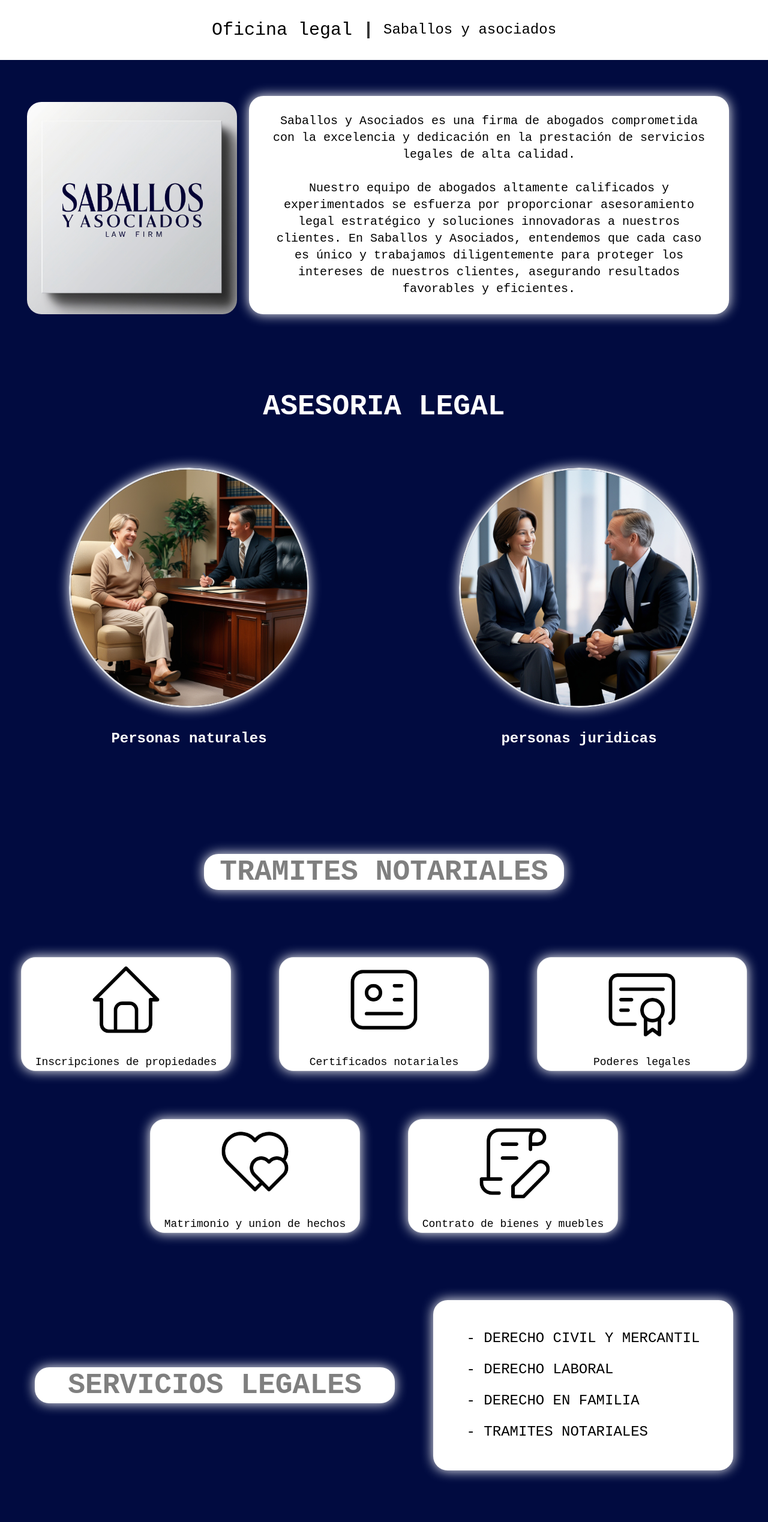
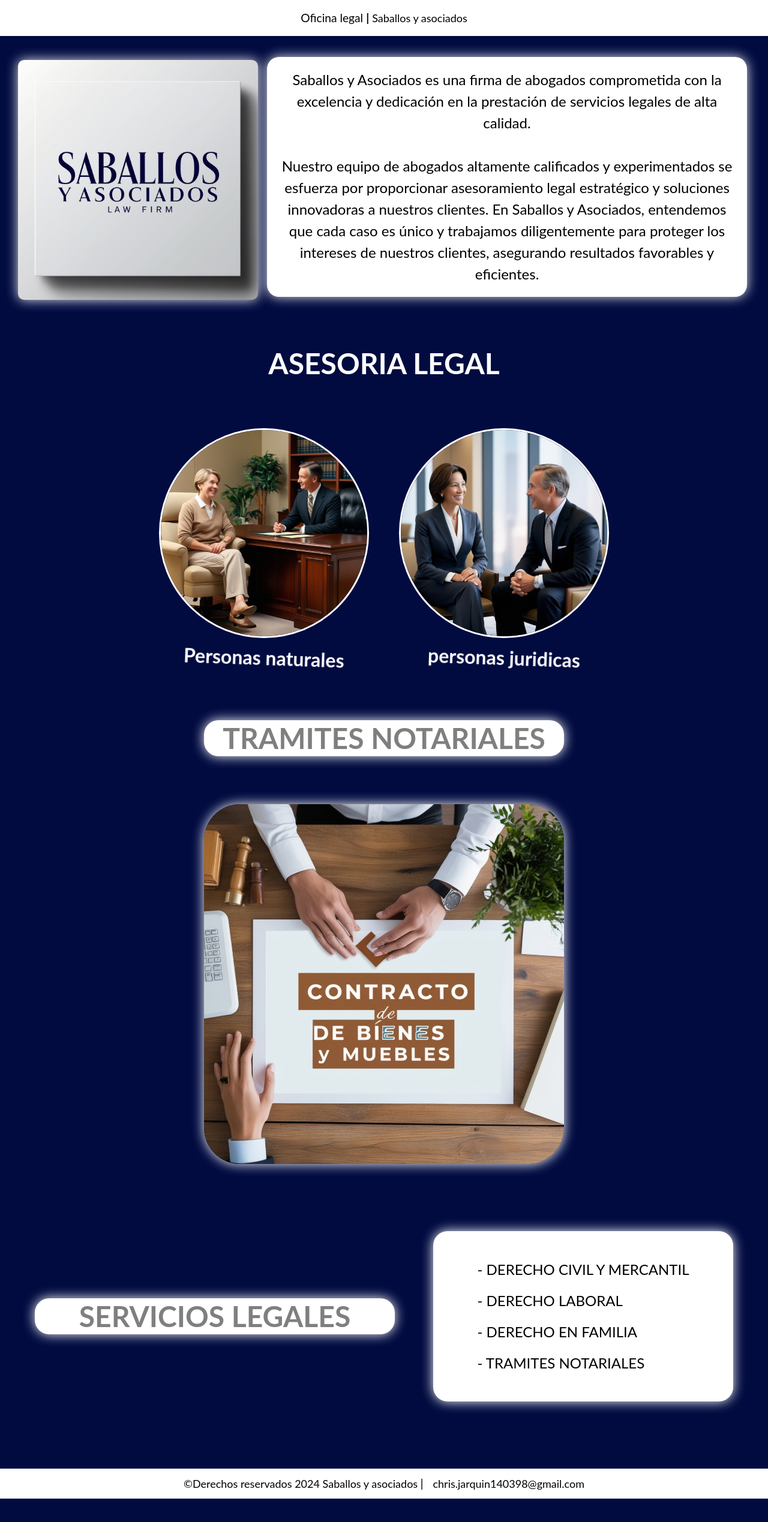
Before and after one commit to eter-kenth/SYA, an Astro site: page / in a window 1280 px wide. Shown: the top 2538 px of the page at 60% size. After the commit the page ends 2499 px from the top, so only its background shows below. Built offline with nearby package versions, Linux system fonts and the light colour scheme; Astro itself is replaced by a stand-in of ours; what @midudev/tailwind-animations, tailwindcss-animated would draw is missing.

Commit message:
comiteando los cambios a la pagina sya

```diff
--- a/src/components/asesoriaLegal.astro
+++ b/src/components/asesoriaLegal.astro
@@ -1,26 +1,139 @@
----
----
+<section class="custom-section">
+    <h1 class="custom-title"><strong>ASESORIA LEGAL</strong></h1>
+
+    <section class="custom-content">
+        <div class="custom-card">
+            <img src="/personaNatural.jpg" alt="Imagen persona natural" class="custom-image">
+            <p class="custom-text"><strong>Personas naturales</strong></p>
+        </div>
+        <div class="custom-card">
+            <img src="/personaJuridica.jpg" alt="Imagen persona juridica" class="custom-image">
+            <p class="custom-text"><strong>personas juridicas</strong></p>
+        </div>
+    </section>
+</section>
 
 
 
-<section class="md:mt-[130px]">
+<style>
+/* Animaciones */
+@keyframes fade-down {
+    from {
+        opacity: 0;
+        transform: translateY(-20px);
+    }
+    to {
+        opacity: 1;
+        transform: translateY(0);
+    }
+}
 
-    <h1 class="text-white flex animate-fade-down animate-once animate-duration-[3000ms] animate-normal justify-center mt-[30px] md:text-5xl md:mt-[70px]"><strong>ASESORIA LEGAL</strong></h1>
+@keyframes wiggle {
+    0%, 100% {
+        transform: rotate(-2deg);
+    }
+    50% {
+        transform: rotate(2deg);
+    }
+}
 
-    <section class="text-white  gap-6 items-center justify-center mt-[40px] flex-col flex md:flex-row md:gap-[250px] md:mt-2">
+/* Estilos generales */
+.custom-section {
+    margin-top: 130px;
+    margin-bottom: 130px;
+    text-align: center;
+}
 
-        <div class=" animate-fade-down animate-once animate-duration-[3000ms] animate-normal flex items-center justify-center flex-col gap-9 md:mt-[70px]">
-            <img src="/personaNatural.jpg" alt="Imagen persona natural"  class="w-[200px] rounded-full md:w-[400px] border-3 shadow-custom">
-            <p class="text-2xl animate-wiggle animate-infinite animate-duration-[2000ms] animate-normal"><strong>Personas naturales</strong></p>
+.custom-title {
+    color: white;
+    margin-top: 30px;
+    font-size: 3rem; /* Ajusta el tamaño de la fuente */
+    animation: fade-down 3s ease-out;
+}
 
-        </div>
-        <div class="animate-fade-down animate-once animate-duration-[3000ms] animate-normal flex items-center justify-center flex-col gap-9 md:mt-[70px] ">
-            <img src="/personaJuridica.jpg" alt="Imagen persona juridica" class="w-[200px] rounded-full md:w-[400px] border-3 shadow-custom">
-            <p class="animate-wiggle animate-infinite animate-duration-[2000ms] animate-normal text-2xl"><strong>personas juridicas</strong></p>
+.custom-content {
+    display: flex;
+    flex-direction: row;
+    gap: 30px;
+    align-items: center;
+    justify-content: center;
+    margin-top: 40px;
+    color: white;
+}
 
-        </div>
+.custom-card {
+    display: flex;
+    flex-direction: column;
+    align-items: center;
+    gap: 9px;
+    margin-top: 70px;
+}
 
-    </section>
+.custom-image {
+    width: 500px; /* Aumenta el tamaño de la imagen en PC */
+    border-radius: 50%;
+    border: 3px solid;
+
+}
+
+.custom-text {
+    font-size: 2rem;
+    animation: wiggle 2s infinite;
+}
+
+/* Media Queries para tablets */
+@media (min-width: 768px) and (max-width: 1300px) {
+    .custom-section {
+        margin-top: 70px;
+        margin-bottom: 80px;
+    }
+
+    .custom-title {
+        font-size: 3rem;
+        margin-top: 70px;
+    }
+
+    .custom-content {
+        flex-direction: row;
+        gap: 50px;
+        margin-top: 2px;
+    }
+
+    .custom-card {
+        margin-top: 70px;
+    }
+
+    .custom-image {
+        width: 350px; /* Ajusta el tamaño de la imagen en tablets */
+    }
+}
 
 
-</section>
+/* Media Queries para móviles */
+@media (max-width: 768px) {
+    .custom-section {
+        margin-top: 30px;
+        margin-bottom: 80px;
+    }
+
+    .custom-title {
+        font-size: 2rem;
+        margin-top: 30px;
+    }
+
+    .custom-content {
+        gap: 20px;
+        margin-top: 20px;
+        flex-direction: column;
+    }
+
+    .custom-card {
+        margin-top: 30px;
+    }
+
+    .custom-image {
+        width: 200px; /* Tamaño de imagen en móviles */
+    }
+}
+
+</style>
--- a/src/components/footer.astro
+++ b/src/components/footer.astro
@@ -1,5 +1,4 @@
 <div class="mt-14">
-
     <div class="flex  bg-white items-center justify-center flex-col
     h-[60px] md:h-[50px] md:flex md:flex-row md:gap-4 md:bg-white
     md:w-full  md:mr-0 md:ml-0
--- a/src/components/header.astro
+++ b/src/components/header.astro
@@ -1,17 +1,64 @@
----
 
----
-
-<header class="animate-fade-down animate-once animate-duration-[3000ms] animate-normal">
-    <div class="flex bg-white items-center justify-center flex-col
-    h-[60px] md:h-[100px] md:flex md:flex-row md:gap-4 md:bg-white
-    md:w-full  md:mr-0 md:ml-0
-    ">
-        <h1 class="text-sm md:text-3xl">
-            Oficina legal  <strong class="opacity-0 md:opacity-[80%]">|</strong>
+<header class="custom-header">
+    <div class="custom-container">
+        <h1 class="custom-title">
+            Oficina legal
         </h1>
-
-        <p class="text-sm md:text-2xl">Saballos y asociados</p>
-
+        <strong class="custom-divider">|</strong>
+        <p class="custom-subtitle">  Saballos y asociados</p>
     </div>
 </header>
+
+<style>
+    /* Animación */
+@keyframes fade-down {
+    0% { opacity: 0; transform: translateY(-10px); }
+    100% { opacity: 1; transform: translateY(0); }
+}
+
+/* Estilos del Header */
+.custom-header {
+    animation: fade-down 3s ease-out;
+
+}
+
+.custom-container {
+    display: flex;
+    gap: 5px;
+    flex-direction: row;
+    align-items: center;
+    justify-content: center;
+    background-color: white;
+    height: 60px; /* Altura para dispositivos móviles */
+}
+
+.custom-title {
+    font-size: larger; /* Tamaño de fuente para móviles */
+}
+
+.custom-divider {
+    opacity: 100; /* Oculta el divisor en móviles */
+    font-size: larger;
+}
+
+.custom-subtitle {
+    font-size: large; /* Tamaño de fuente para móviles */
+}
+
+/* tablets pequeñas */
+@media screen and (min-width: 768px) and (max-width: 810px) {
+
+    .custom-container{
+        max-width: 100%;
+
+    }
+}
+
+@media screen and (min-width: 769px) and (max-width: 1024px) {
+    .custom-container{
+        max-width: 100%;
+
+    }
+}
+
+</style>
--- /dev/null
+++ b/src/components/scrollMatrites.astro
@@ -0,0 +1,126 @@
+
+<body>
+	<section class="flex justify-center">
+        <div class="bg-white rounded-3xl  shadow-custom mt-4 w-[250px]
+        flex justify-center  md:w-[600px]">
+          <h1 class="text-black animate-pulse
+          animate-infinite animate-duration-[3000ms]
+           flex justify-center md:text-5xl md:h-[60px] md:items-center">
+            <strong>TRAMITES NOTARIALES</strong>
+         </h1>
+        </div>
+    </section>
+
+    <div class="slider-frame shadow-custom">
+        <ul>
+            <li><img src="certificadoN.jpg" alt=""></li>
+            <li><img src="contratoBYM.jpg" alt=""></li>
+            <li><img src="inscripcionP.jpg" alt=""></li>
+            <li><img src="MyU.jpg" alt=""></li>
+            <li><img src="poderesL.jpg" alt=""></li>
+        </ul>
+    </div>
+</body>
+
+
+
+
+
+<style>
+    * {
+        margin: 0;
+        padding: 0;
+        font-family: Lato;
+    }
+
+    .slider-frame {
+        width: 600px; /* Ajuste de la altura del slider */
+        margin: 80px auto 0;
+        overflow: hidden;
+        border-radius: 10%;
+    }
+
+    .slider-frame ul {
+        display: flex;
+        padding: 0;
+        width: 500%; /* Ancho para 5 imágenes */
+        animation: slide 25s infinite alternate ease-in-out;
+    }
+
+    .slider-frame li {
+        width: 100%;
+        list-style: none;
+    }
+
+    .slider-frame img {
+        width: 100%;
+        height: 100%; /* Asegura que la imagen ocupe todo el contenedor */
+        object-fit: cover; /* Para ajustar las imágenes sin distorsión */
+    }
+
+    @keyframes slide {
+        0% {margin-left: 0;}
+        16% {margin-left: 0;}
+
+        20% {margin-left: -100%;}
+        36% {margin-left: -100%;}
+
+        40% {margin-left: -200%;}
+        56% {margin-left: -200%;}
+
+        60% {margin-left: -300%;}
+        76% {margin-left: -300%;}
+
+        80% {margin-left: -400%;}
+        100% {margin-left: -400%;}
+    }
+
+    /* Media Queries para dispositivos móviles */
+    @media (min-width: 410px) and (max-width: 767px) {
+        .slider-frame {
+            width: 80%; /* El slider ocupará el 80% del ancho del contenedor */
+            height: 330px; /* Reducir la altura del slider en móviles */
+            margin: 40px auto 0; /* Reduce el margen superior en móviles */
+        }
+
+
+    }
+
+    @media (min-width:350px)  and (max-width: 400px) {
+
+        .slider-frame {
+            width: 80%; /* El slider será un poco más pequeño en pantallas muy pequeñas */
+            height: 300px; /* Altura aún más reducida en pantallas pequeñas */
+            margin: 40px auto 0; /* Reduce aún más el margen superior */
+        }
+
+
+    }
+
+    @media (min-width:300px)  and (max-width: 365px) {
+        .slider-frame {
+            width: 80%; /* El slider será un poco más pequeño en pantallas muy pequeñas */
+            height: 287px; /* Altura aún más reducida en pantallas pequeñas */
+            margin: 40px auto 0; /* Reduce aún más el margen superior */
+        }
+
+
+    }
+
+
+    /* Media Queries para el galaxi s8 y pantallas muy pequeñas */
+    @media (min-width: 768px) and (max-width: 1024px) {
+    .slider-frame {
+        width: 500px; /* Ajusta el ancho para tablets */
+        height: 500px; /* Ajusta la altura para tablets */
+        margin: 60px auto 0; /* Reduce ligeramente el margen superior */
+    }
+
+
+}
+
+   @media screen and (min-width: 768px) and (max-width: 810px) {
+
+
+   }
+    </style>
--- a/src/components/serviciosLegales.astro
+++ b/src/components/serviciosLegales.astro
@@ -1,6 +1,3 @@
-
-
-
 <section class="flex flex-col justify-center items-center md:flex-row md:mt-28 md:gap-16 md:mb-28">
     <section class="flex  justify-center mb-7 mt-16 md:mb-0 md:mt-0">
         <div class="bg-white rounded-3xl shadow-custom
--- a/src/components/sobrenosotros.astro
+++ b/src/components/sobrenosotros.astro
@@ -1,19 +1,151 @@
-
-<section class="animate-fade-down animate-once animate-duration-[3000ms] animate-normal md:flex md:flex-row md:justify-center md:mt-10">
-
-    <picture class="flex justify-center">
-        <img src="/SYAlogo.jpg" alt="" class="w-[180px] mt-[30px] md:w-[350px] md:rounded-3xl">
-
+<section class="custom-section">
+    <picture class="custom-picture">
+        <img src="/SYAlogo.jpg" class="custom-image">
     </picture>
-
-    <div class="mt-[20px] ml-5 mr-5 md:w-[800px] md:bg-white
-    md:rounded-3xl md:shadow-custom
-    " >
-        <p class="text-white flex text-center md:text-black md:text-xl md:m-7">
+    <div class="custom-content">
+        <p class="custom-text">
             Saballos y Asociados es una firma de abogados comprometida con la excelencia y dedicación en la prestación de servicios legales de alta calidad.
             <br><br>
             Nuestro equipo de abogados altamente calificados y experimentados se esfuerza por proporcionar asesoramiento legal estratégico y soluciones innovadoras a nuestros clientes. En Saballos y Asociados, entendemos que cada caso es único y trabajamos diligentemente para proteger los intereses de nuestros clientes, asegurando resultados favorables y eficientes.
         </p>
     </div>
+</section>
 
-</section>
+
+<style>
+    /* Animaciones */
+@keyframes fade-down {
+    from {
+        opacity: 0;
+        transform: translateY(-20px);
+    }
+    to {
+        opacity: 1;
+        transform: translateY(0);
+    }
+}
+
+/* Estilos generales */
+.custom-section {
+    display: flex;
+    flex-direction: row;
+    align-items: center;
+    margin-top: 10px;
+    animation: fade-down 3s ease-out;
+    align-content: center;
+    justify-content: center;
+    gap: 10px;
+}
+
+.custom-picture {
+    display: flex;
+    justify-content: center;
+}
+
+.custom-image {
+    width: 400px;
+    margin-top: 30px;
+    border-radius: 10px;
+    box-shadow: 0 0 20px rgba(255, 255, 255, 0.9);
+}
+
+.custom-content {
+    margin-top: 20px;
+    margin-left: 5px;
+    margin-right: 5px;
+    background-color: #fff; /* Fondo blanco para pantallas grandes */
+    border-radius: 20px; /* Bordes redondeados para pantallas grandes */
+    box-shadow: 0 4px 8px rgba(0, 0, 0, 0.1); /* Sombra para pantallas grandes */
+    padding: 20px;
+    max-width: 800px;
+    height: 400px;
+    display: flex;
+    justify-content: center;
+    align-items: center;
+    box-shadow: 0 0 20px rgba(255, 255, 255, 0.9);
+}
+
+.custom-text {
+    color: #000; /* Texto negro para pantallas grandes */
+    font-size: x-large; /* Tamaño de fuente para pantallas grandes */
+    text-align: center;
+    text-justify:center ;
+
+
+}
+
+
+/* tablets pequeñas */
+@media screen and (min-width: 768px) and (max-width: 810px) {
+    .custom-section {
+        flex-direction: column; /* Mantén la dirección de columna en el iPad Mini */
+        justify-content: center;
+        margin-top: 10px;
+        padding: 0 15px; /* Aumenta el relleno horizontal para el iPad Mini */
+    }
+
+    .custom-image {
+        width:400px; /* Ajusta el tamaño de la imagen en el iPad Mini */
+        border-radius: 15px;
+    }
+
+    .custom-content {
+        margin-top: 30px;
+        max-width: 90%; /* Asegura que el contenido use el ancho completo disponible */
+        padding: 0 15px; /* Añade más relleno horizontal */
+    }
+
+    .custom-text {
+        font-size: 1.25rem; /* Ajusta el tamaño de fuente para el iPad Mini */
+    }
+}
+
+/* Media Queries para tablets más grandes */
+@media screen and (min-width: 769px) and (max-width: 1024px) {
+    .custom-section {
+        flex-direction: column;
+        justify-content: center;
+        margin-top: 10px;
+    }
+
+    .custom-image {
+        width: 500px; /* Tamaño de imagen en tablets */
+        border-radius: 15px;
+    }
+
+    .custom-content {
+        margin-top: 30px;
+        max-width: 90%;
+    }
+
+    .custom-text {
+        font-size: 1.5rem; /* Tamaño de fuente para tablets más grandes */
+    }
+}
+
+
+/* Media Queries para móviles */
+@media (max-width: 767px) {
+    .custom-image {
+        width: 250px; /* Tamaño de imagen en móviles */
+        border-radius: 10px; /* Bordes redondeados para móviles */
+    }
+
+    .custom-content {
+        margin-top: 20px;
+        padding: 10px;
+        width: 80%;
+    }
+
+    .custom-text {
+        font-size: 1rem; /* Tamaño de fuente para móviles */
+        color: #0f0d0d; /* Texto blanco para móviles */
+    }
+    .custom-section {
+        flex-direction: column;
+        justify-content: center;
+        margin-top: 10px;
+    }
+}
+
+</style>
--- a/src/components/tramitesNotariales.astro
+++ /dev/null
@@ -1,50 +0,0 @@
----
-
----
-<section class="mb-8 md:mt-28 md:bg-transparent ">
-
-    <section class="flex justify-center">
-        <div class="bg-white rounded-3xl  shadow-custom mt-16 w-[250px]
-        flex justify-center  md:w-[600px]
-        ">
-            <h1 class="text-black animate-pulse animate-infinite animate-duration-[3000ms] flex justify-center md:text-5xl md:h-[60px] md:items-center"><strong>TRAMITES NOTARIALES</strong></h1>
-        </div>
-    </section>
-
-    <section class="mt-16 flex justify-center md:mt-28">
-        <div class="justify-center items-center  gap-24 grid grid-cols-1 md:grid-cols-3 md:gap-20">
-            <div class="flex  w-[350px] transition-transform hover:scale-105 rounded-3xl shadow-custom flex-col justify-center items-center border bg-white md:w-[350px]">
-                <img src="home.png" class="w-[140px] " alt="Inscripcion de propiedades">
-                <p class="text-black mt-5 md:text-lg ">Inscripciones de propiedades</p>
-            </div>
-
-            <div class="flex w-[350px] transition-transform hover:scale-105 rounded-3xl shadow-custom flex-col bg-white justify-center items-center border md:w-[350px]">
-                <img src="certificado.png" class="w-[140px] " alt="Certificados notariales">
-                <p class="text-black mt-5 md:text-lg">Certificados notariales</p>
-            </div>
-
-            <div class="flex w-[350px] transition-transform hover:scale-105 rounded-3xl shadow-custom flex-col bg-white justify-center items-center border md:w-[350px]">
-                <img src="poderLegal.png" class="w-[140px]" alt="Poder legal">
-                <p class="text-black mt-5 md:text-lg">Poderes legales</p>
-
-            </div>
-        </div>
-    </section>
-
-
-    <section class="md:mt-20 mt-[96px]  flex justify-center">
-        <div class="justify-center items-center gap-4 grid grid-cols-1 md:grid-cols-2 md:gap-20">
-            <div class="flex w-[350px] transition-transform hover:scale-105 rounded-3xl shadow-custom bg-white flex-col justify-center items-center border md:w-[350px]">
-                <img src="matrimonio.png" class="w-[140px]" alt="Certificados notariales">
-                <p class="text-black mt-5 md:text-lg">Matrimonio y union de hechos</p>
-            </div>
-
-            <div class="flex  w-[350px] transition-transform hover:scale-105 rounded-3xl shadow-custom bg-white mt-[96px] flex-col justify-center items-center border md:w-[350px] md:mt-0">
-                <img src="contrato.png" class="w-[140px]" alt="Poder legal">
-                <p class="text-black mt-5 md:text-lg">Contrato de bienes y muebles</p>
-
-            </div>
-        </div>
-    </section>
-
-</section>
--- a/src/pages/index.astro
+++ b/src/pages/index.astro
@@ -3,24 +3,21 @@
 import Header from '../components/header.astro';
 import AsesoriaLegal from '../components/asesoriaLegal.astro';
 import SobreNosotros from '../components/sobrenosotros.astro'
-import TramitesNotariales from '../components/tramitesNotariales.astro'
 import ServiciosLegales from '../components/serviciosLegales.astro'
 import Footer from '../components/footer.astro'
+import Scroll from '../components/scrollMatrites.astro'
 ---
 
 <Layout title="Saballos y asociados">
 
-	<header class="">
-
+	<header>
 		<Header/>
-
 	</header>
 
 	<body>
-
 		<SobreNosotros/>
 		<AsesoriaLegal/>
-		<TramitesNotariales/>
+		<Scroll/>
 		<ServiciosLegales/>
 	</body>
 
@@ -41,7 +38,4 @@
 		font-size: 20px;
 		line-height: 1.6;
 	}
-
-
-
 </style>
```
Also changed, not shown: public/MyU.jpg (added), public/certificadoN.jpg (added), public/contratoBYM.jpg (added), public/inscripcionP.jpg (added), public/poderesL.jpg (added).
